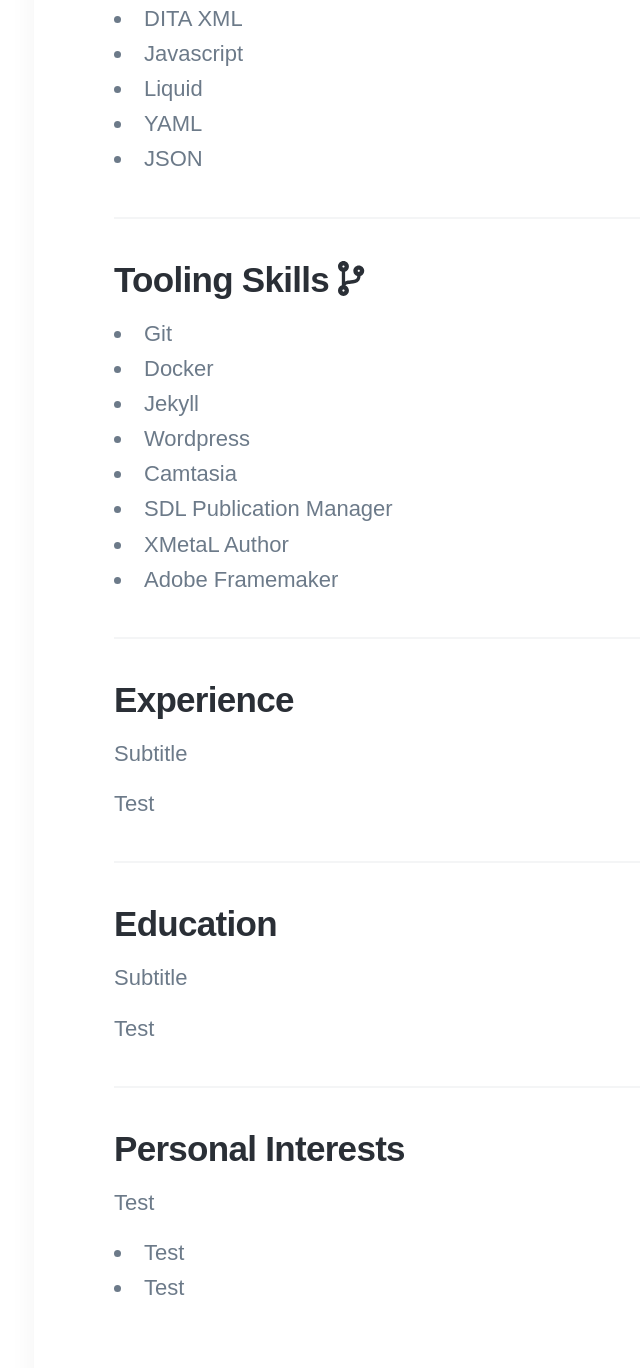
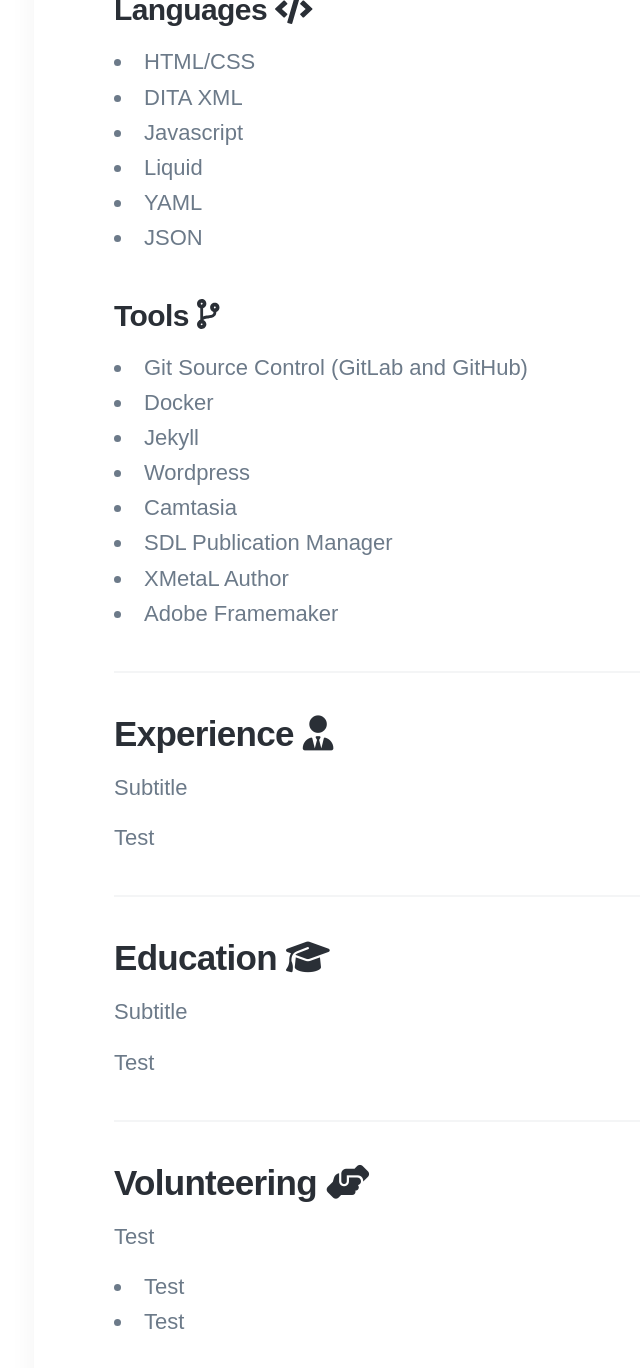
Before and after one commit to emilyrushton/emilyrushton.github.io, a Jekyll site: the page built from index.html, in a window 1280 px wide and 1400 px high, scrolled down 744 px. Shown: the top 1368 px of the window, without its empty margins (56-696 px from the left). Built offline with Jekyll 4.4.1, drawn with Linux system fonts in a browser that asks for light colours; nearby versions of some CDN libraries; some web fonts are replaced.

Commit message:
Update index.html

```diff
--- a/index.html
+++ b/index.html
@@ -26,7 +26,8 @@
 	<div class="wrap">
 			<article class="single-post">
 				<div>
-					<h2>Languages <i class="fas fa-code"></i></h2>
+					<h2>Skills</h2>
+					<h3>Languages <i class="fas fa-code"></i></h3>
 					<ul>
 						<li>HTML/CSS</li>
 						<li>DITA XML</li>
@@ -35,12 +36,9 @@
 						<li>YAML</li>
 						<li>JSON</li>
 					</ul>
-				</div>
-				<hr>
-				<div>
-					<h2>Tooling Skills <i class="fas fa-code-branch"></i></h2>
+					<h3>Tools <i class="fas fa-code-branch"></i></h3>
 					<ul>
-						<li>Git</li>
+						<li>Git Source Control (GitLab and GitHub)</li>
 						<li>Docker</li>
 						<li>Jekyll</li>
 						<li>Wordpress</li>
@@ -52,19 +50,19 @@
 				</div>
 				<hr>
 				<div>
-					<h2>Experience</h2>
+					<h2>Experience <i class="fa-solid fa-user-tie"></i></h2>
 					<p>Subtitle</p>
 					<p>Test</p>
 				</div>
 				<hr>
 				<div>
-					<h2>Education</h2>
+					<h2>Education <i class="fa-solid fa-graduation-cap"></i></h2>
 					<p>Subtitle</p>
 					<p>Test</p>
 				</div>
 				<hr>
 				<div>
-					<h2>Personal Interests</h2>
+					<h2>Volunteering <i class="fa-solid fa-handshake-angle"></i></h2>
 					<p>Test</p>
 					<ul>
 						<li>Test</li>
```
